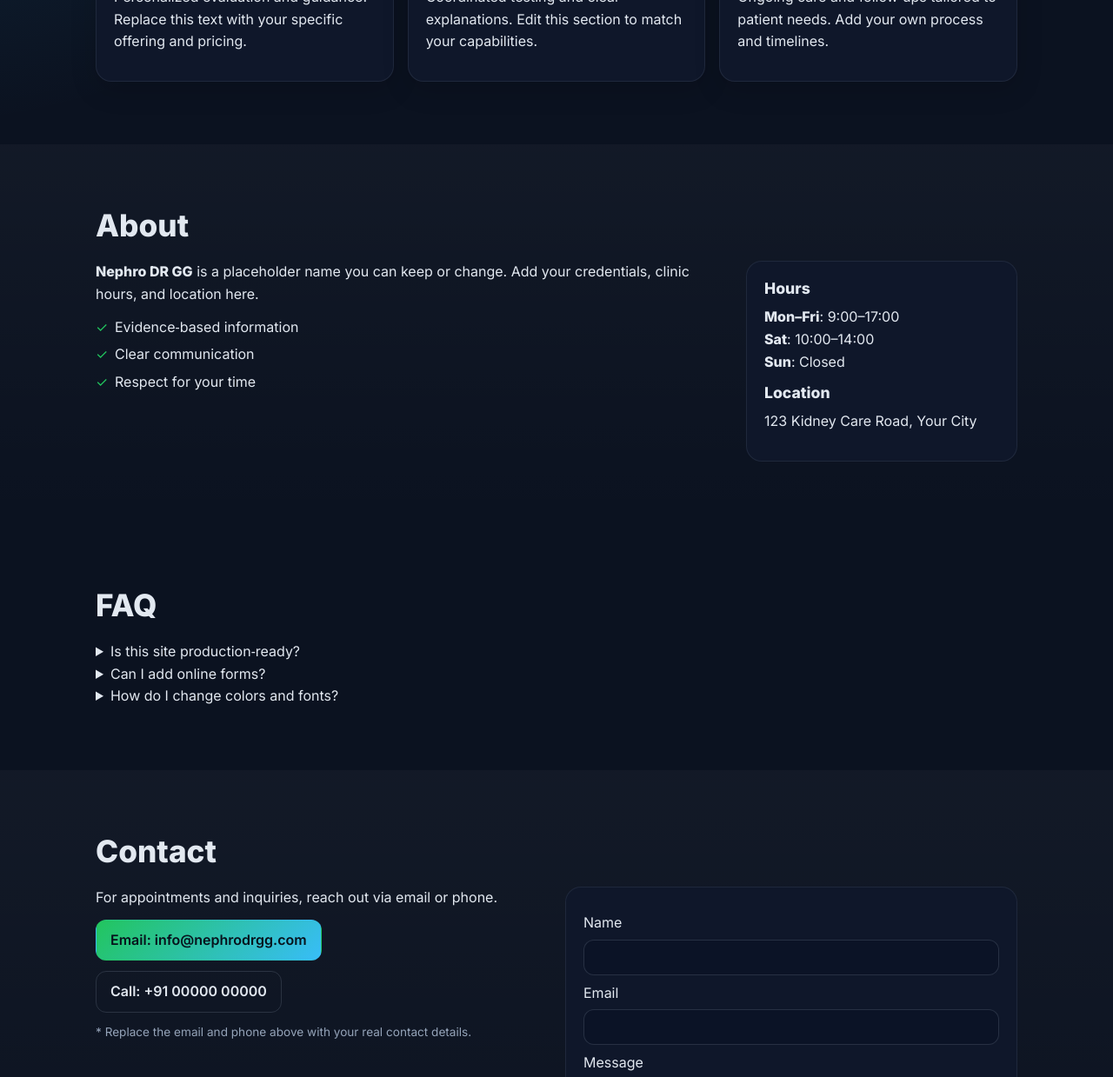
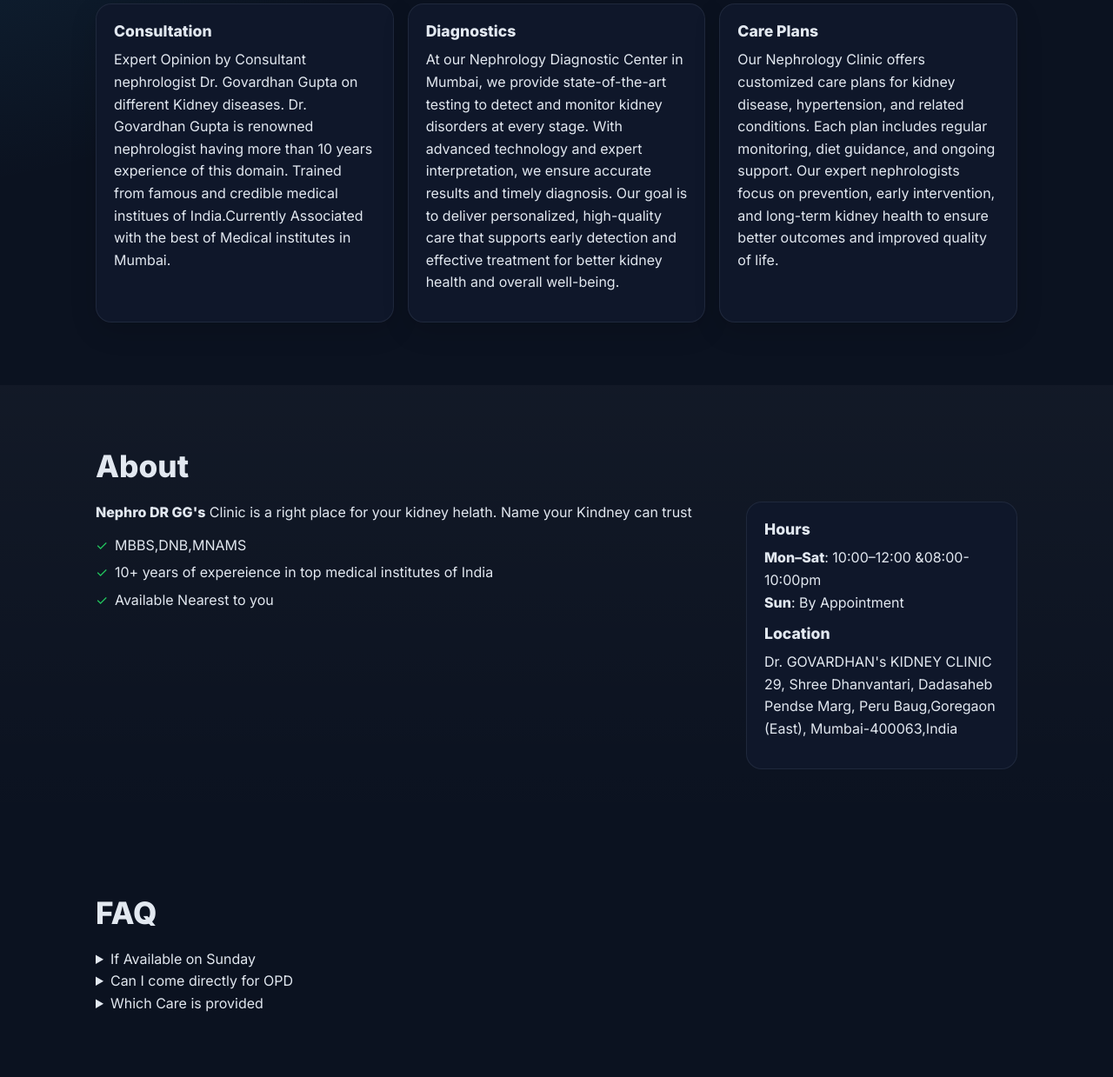
Before and after one commit to RatanYadav/nephrodrgg.com, a plain HTML site: page index.html in a window 1280 px wide. Shown: the part 742-1981 px from the top of the page at 87% size. Drawn offline with Linux system fonts and the light colour scheme.

Commit message:
Revise clinic details and service descriptions
Updated clinic information, services, and contact details in index.html.

```diff
--- a/index.html
+++ b/index.html
@@ -39,7 +39,7 @@
       <div class="container hero-grid">
         <div class="hero-copy">
           <h1>Kidney health, made clear.</h1>
-          <p>Welcome to <strong>Nephro DR GG</strong>. This is a clean, fast template you can customize with your own details—ideal for a clinic, personal site, or project.</p>
+          <p>Welcome to <strong>Nephro DR GG's Clinic</strong>.At Mumbai Nephrology Specialty Clinic, we provide expert care for all kidney-related conditions. Our experienced nephrologists specialize in treating chronic kidney disease, hypertension, kidney stones, and dialysis management. Using advanced diagnostics and personalized treatment plans, we focus on improving kidney health and overall wellness. We offer compassionate, patient-centered care in a comfortable and modern environment. If you’re looking for the best nephrology clinic in your Mumbai, trust our team to provide exceptional kidney care with expertise, empathy, and excellence.</p>
           <div class="cta-row">
             <a href="#contact" class="btn btn-primary">Book an Appointment</a>
             <a href="#services" class="btn btn-ghost">Explore Services</a>
@@ -57,15 +57,15 @@
         <div class="cards">
           <article class="card">
             <h3>Consultation</h3>
-            <p>Personalized evaluation and guidance. Replace this text with your specific offering and pricing.</p>
+            <p>Expert Opinion by Consultant nephrologist Dr. Govardhan Gupta on different Kidney diseases. Dr. Govardhan Gupta is renowned nephrologist having more than 10 years experience of this domain. Trained from famous and credible medical institues of India.Currently Associated with the best of Medical institutes in Mumbai. </p>
           </article>
           <article class="card">
             <h3>Diagnostics</h3>
-            <p>Coordinated testing and clear explanations. Edit this section to match your capabilities.</p>
+            <p>At our Nephrology Diagnostic Center in Mumbai, we provide state-of-the-art testing to detect and monitor kidney disorders at every stage. With advanced technology and expert interpretation, we ensure accurate results and timely diagnosis. Our goal is to deliver personalized, high-quality care that supports early detection and effective treatment for better kidney health and overall well-being.</p>
           </article>
           <article class="card">
             <h3>Care Plans</h3>
-            <p>Ongoing care and follow‑ups tailored to patient needs. Add your own process and timelines.</p>
+            <p>Our Nephrology Clinic offers customized care plans for kidney disease, hypertension, and related conditions. Each plan includes regular monitoring, diet guidance, and ongoing support. Our expert nephrologists focus on prevention, early intervention, and long-term kidney health to ensure better outcomes and improved quality of life.</p>
           </article>
         </div>
       </div>
@@ -76,18 +76,18 @@
         <h2>About</h2>
         <div class="about-grid">
           <div>
-            <p><strong>Nephro DR GG</strong> is a placeholder name you can keep or change. Add your credentials, clinic hours, and location here.</p>
+            <p><strong>Nephro DR GG's</strong> Clinic is a right place for your kidney helath. Name your Kindney can trust</p>
             <ul class="ticks">
-              <li>Evidence‑based information</li>
-              <li>Clear communication</li>
-              <li>Respect for your time</li>
+              <li>MBBS,DNB,MNAMS</li>
+              <li>10+ years of expereience in top medical institutes of India</li>
+              <li>Available Nearest to you</li>
             </ul>
           </div>
           <div class="about-card">
             <h3>Hours</h3>
-            <p><strong>Mon–Fri</strong>: 9:00–17:00<br><strong>Sat</strong>: 10:00–14:00<br><strong>Sun</strong>: Closed</p>
+            <p><strong>Mon–Sat</strong>: 10:00–12:00 &08:00-10:00pm<br><strong>Sun</strong>: By Appointment</p>
             <h3>Location</h3>
-            <p>123 Kidney Care Road, Your City</p>
+            <p>Dr. GOVARDHAN's KIDNEY CLINIC 29, Shree Dhanvantari, Dadasaheb Pendse Marg, Peru Baug,Goregaon (East), Mumbai-400063,India </p>
           </div>
         </div>
       </div>
@@ -97,16 +97,16 @@
       <div class="container">
         <h2>FAQ</h2>
         <details>
-          <summary>Is this site production‑ready?</summary>
-          <p>Yes. It’s fully static, fast, and easy to deploy on any host. Customize the copy and you’re set.</p>
+          <summary>If Available on Sunday</summary>
+          <p>Yes. in case of emergency you can book appointement on Sunday.</p>
         </details>
         <details>
-          <summary>Can I add online forms?</summary>
-          <p>Absolutely. Swap the contact section’s mailto link with a form service like Formspree or your own backend.</p>
+          <summary>Can I come directly for OPD</summary>
+          <p>yes , you can visit in mentioned time for OPD and consultation</p>
         </details>
         <details>
-          <summary>How do I change colors and fonts?</summary>
-          <p>Edit <code>styles.css</code> (CSS variables at the top) to quickly update the look.</p>
+          <summary>Which Care is provided </summary>
+          <p>Complete Kidney care and transplant is provided with GG's Clinic</p>
         </details>
       </div>
     </section>
@@ -117,9 +117,8 @@
         <div class="contact-grid">
           <div>
             <p>For appointments and inquiries, reach out via email or phone.</p>
-            <p><a class="btn btn-primary" href="mailto:info@nephrodrgg.com">Email: info@nephrodrgg.com</a></p>
-            <p><a class="btn btn-ghost" href="tel:+910000000000">Call: +91 00000 00000</a></p>
-            <p class="fineprint">* Replace the email and phone above with your real contact details.</p>
+            <p><a class="btn btn-primary" href="mailto:nephro.drgg@gmail.com">Email: nephro.drgg@gmail.com</a></p>
+            <p><a class="btn btn-ghost" href="tel:+918584803448">Call: +91 8584803448</a></p>
           </div>
           <form class="contact-form" onsubmit="return sendQuickMessage(event)">
             <label>
```
